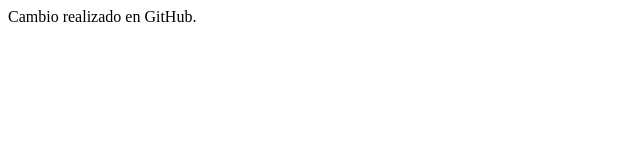
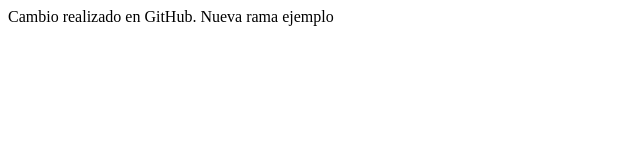
Before and after one commit to JarlinFonseca/tallerEISI, a plain HTML site: page index.html in a window 1280 px wide. Shown: the whole page, without its empty margins (0-640 px from the left). Drawn offline with Linux system fonts and the light colour scheme.

Commit message:
Nueva rama

```diff
--- a/index.html
+++ b/index.html
@@ -8,5 +8,6 @@
 </head>
 <body>
    Cambio realizado en GitHub.
+   Nueva rama ejemplo
 </body>
 </html>
```
